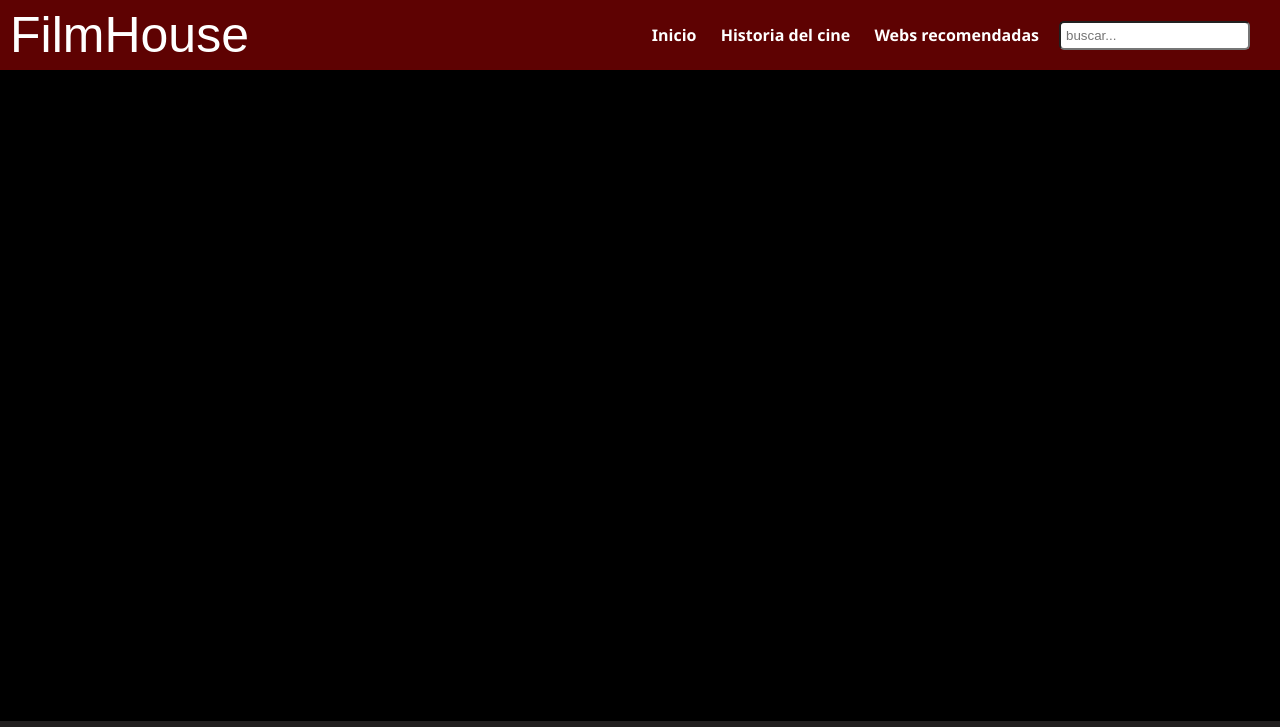
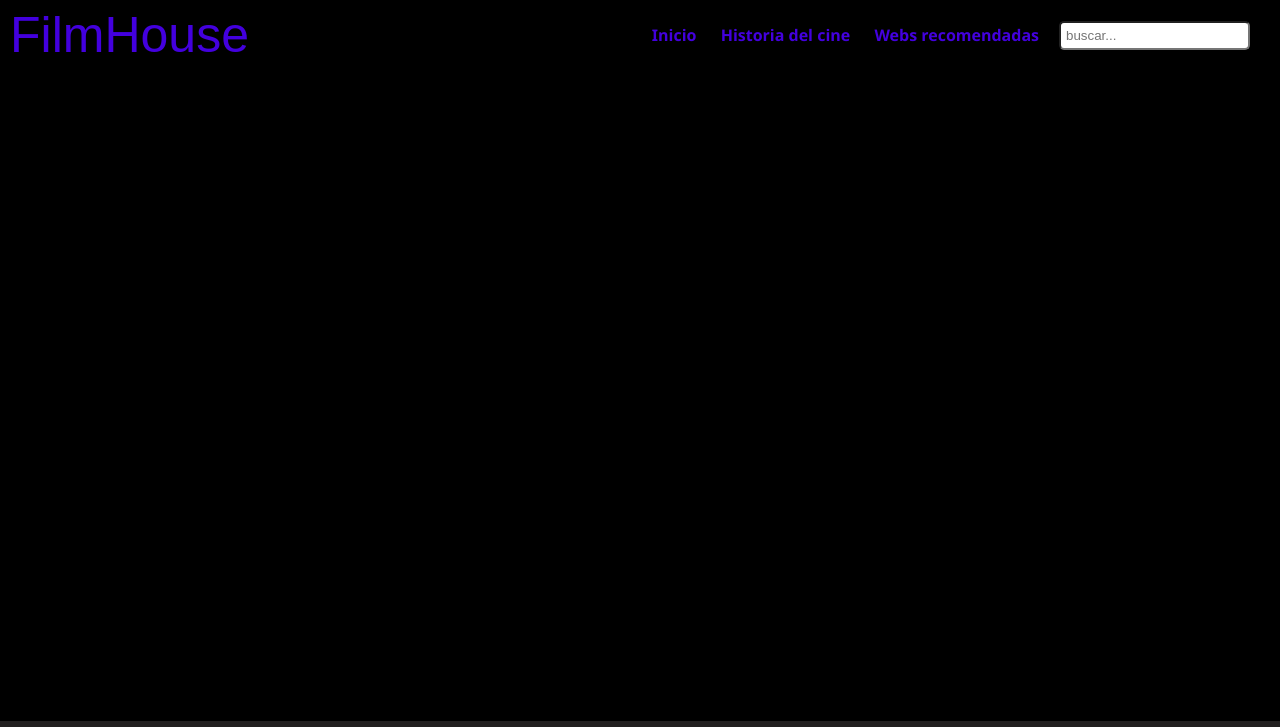
Before and after one commit to pi-rym/PM2-BrunoDiazM, a website: page front/index.html in a window 1280 px wide. Shown: the top 727 px of the page. Drawn offline with Linux system fonts and the light colour scheme.

Commit message:
Mi segundo commit

```diff
--- a/front/style/style.css
+++ b/front/style/style.css
@@ -5,8 +5,8 @@ body {
 }
 
 header {
-  background-color: #5e0202;
-  color: #ffffff;
+  background-color: #000000;
+  color: #4300de;
   padding: 10px;
   display: flex;
   justify-content: space-between;
@@ -49,7 +49,7 @@ header h1 {
 
 .navigation ul li a {
   text-decoration: none;
-  color: #ffffff;
+  color: #4300de;
   font-weight: bold;
 }
 
```
